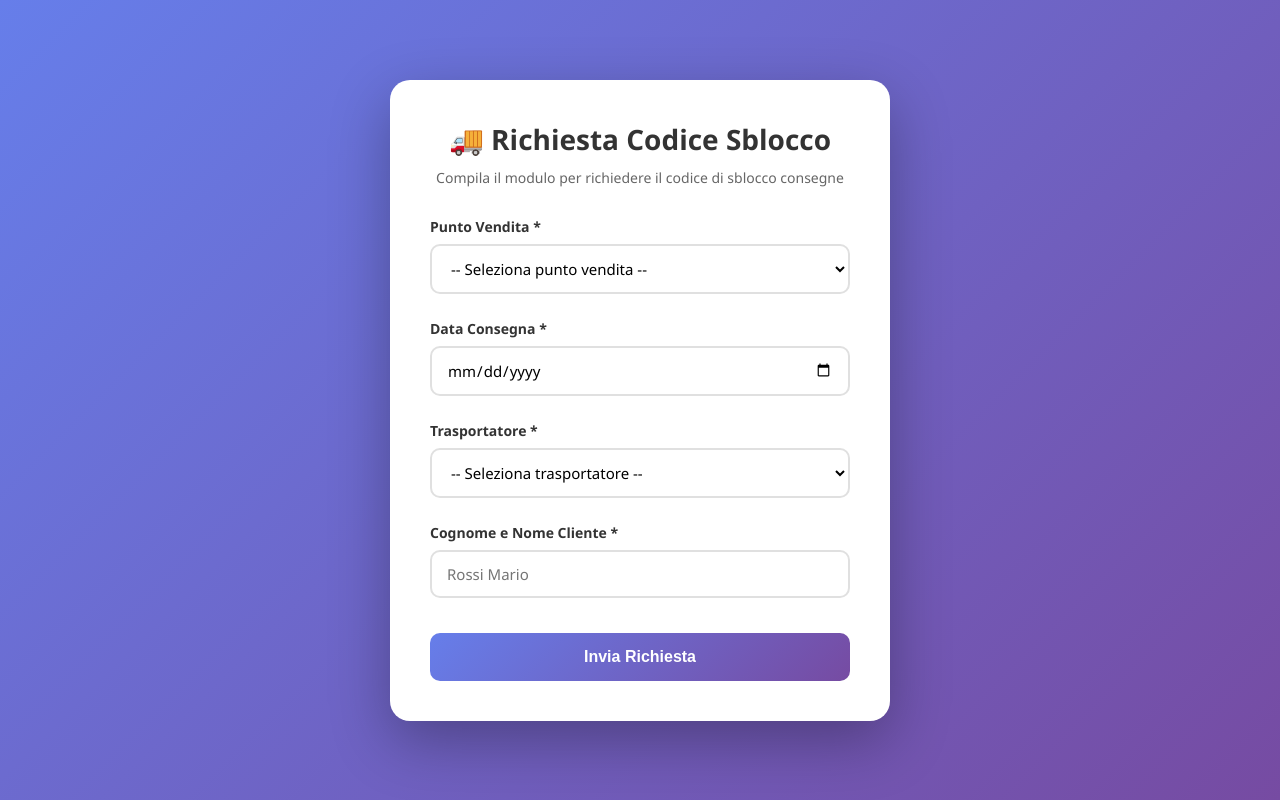
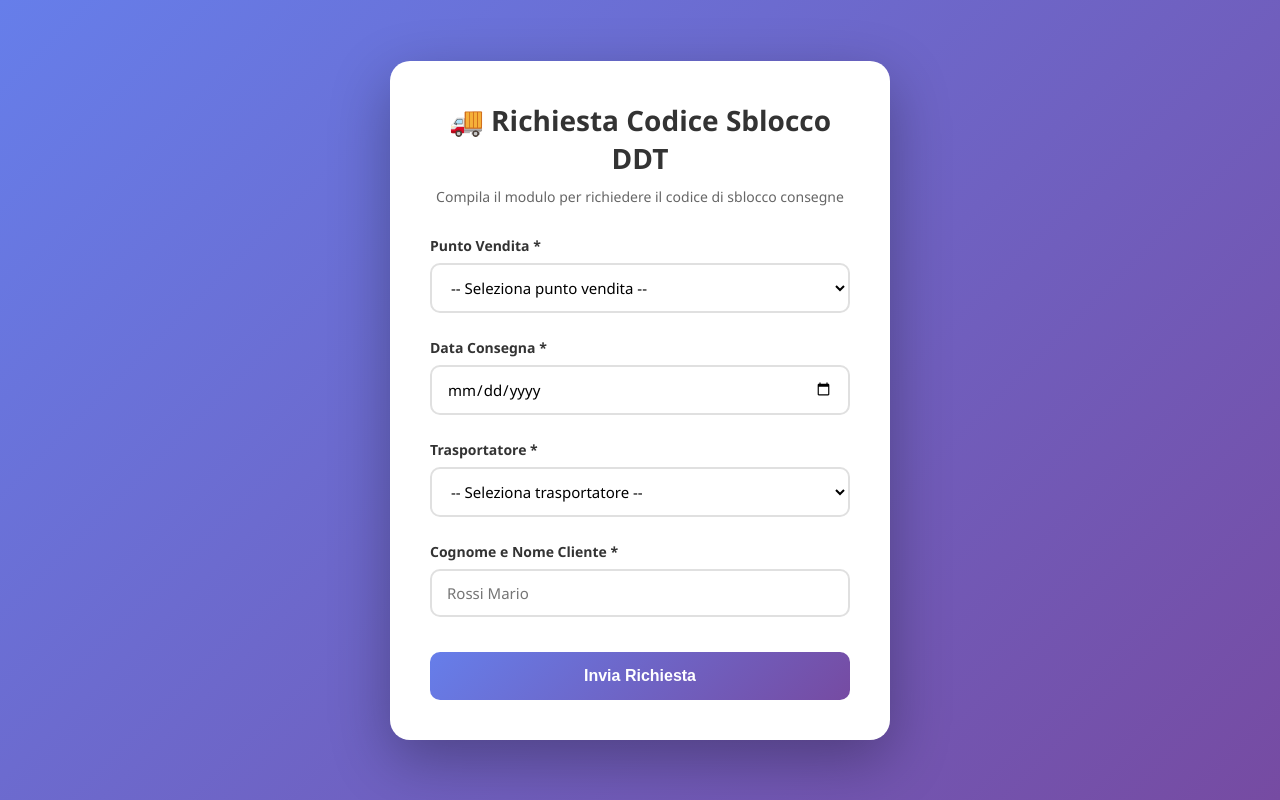
Before and after one commit to Supervisor72/Codice-Sblocco, a plain HTML site: page index.html in a window 1280 px wide. Drawn offline with Linux system fonts and the light colour scheme.

Commit message:
Update header text for delivery code request

```diff
--- a/index.html
+++ b/index.html
@@ -174,7 +174,7 @@
 </head>
 <body>
     <div class="container">
-        <h1>🚚 Richiesta Codice Sblocco</h1>
+        <h1>🚚 Richiesta Codice Sblocco DDT</h1>
         <p class="subtitle">Compila il modulo per richiedere il codice di sblocco consegne</p>
 
         <form id="deliveryForm">
```
